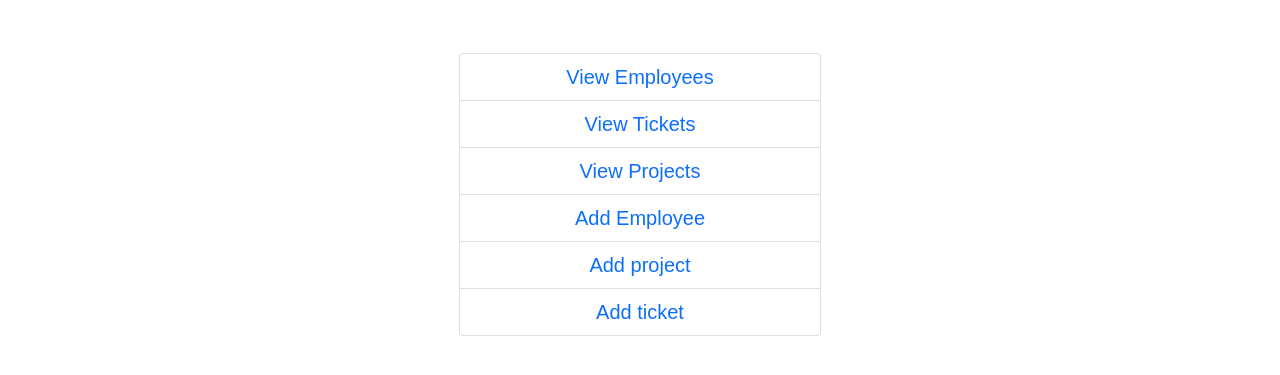
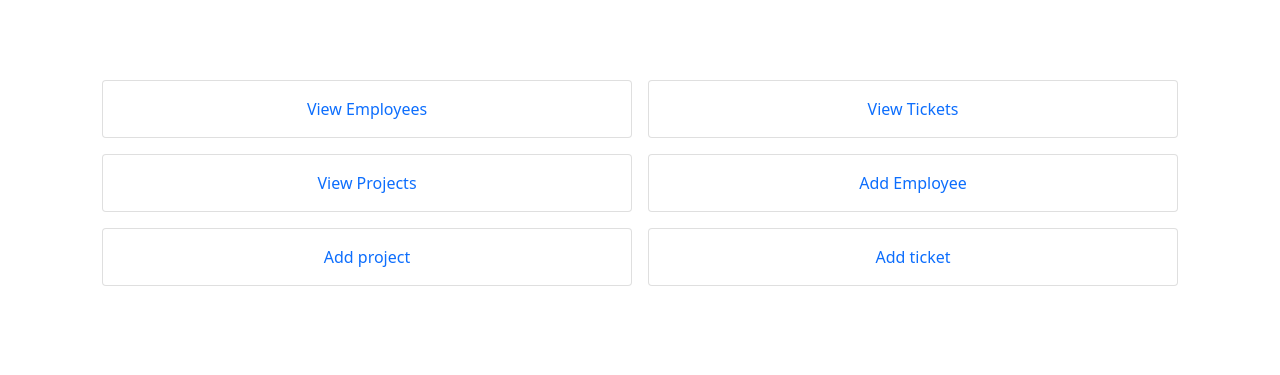
Before and after one commit to pj8912/php_bug_tracking, a PHP site: page /php_bug_tracking/index.php in a window 1280 px wide. Shown: the part 56-431 px from the top of the page. Run offline with PHP 8.4, Linux system fonts and the light colour scheme; the visitor is signed in with stand-in values (Sample User, id 1).

Commit message:
getdev included

```diff
--- a/index.php
+++ b/index.php
@@ -131,33 +131,60 @@
 <?php
 
 if (isset($_SESSION['u_id'])) {
-	echo '<ul class="list-group mt-5 col-md-4 m-auto " style="font-size:20px;text-align:center;font-family:arial;padding:5px">
-		<li class="list-group-item">
+
+	echo '
+
+	<div class="row mt-5 text-center p-4">
+	<div class="col-md-4 m-2 card card-body">
 		<a href="' . URL . '/employee/employees.php">View Employees</a>
-		</li>
-		<li class="list-group-item">
+	</div>
+	<div class="col-md-4 m-2 card card-body">
 		<a href="' . URL . '/ticket/tickets.php">View Tickets</a>
-		</li>
-		<li class="list-group-item">
+	</div>
+	<div class="col-md-4 m-2 card card-body">
 		<a href="' . URL . '/project/projects.php">View Projects</a>
-		</li>
-		<li class="list-group-item">
+	</div>
+	<div class="col-md-4 m-2 card card-body">
 		<a href="' . URL . '/employee/index.php">Add Employee</a>
-		</li>
-		<li class="list-group-item">
+	</div>
+	<div class="col-md-4 m-2 card card-body">
 		<a href="' . URL . '/project/index.php">Add project </a>
-		</li>
-		<li class="list-group-item">
+	</div>
+	<div class="col-md-4 m-2 card card-body">
 		<a href="' . URL . '/ticket/index.php">Add ticket </a>
-		</li>
+	</div>
+</div>
 
-	</ul>';
+	';
+	// echo '<ul class="list-group mt-5 col-md-4 m-auto " style="font-size:20px;text-align:center;font-family:arial;padding:5px">
+	// 	<li class="list-group-item">
+	// 		<a href="' . URL . '/employee/employees.php">View Employees</a>
+	// 	</li>
+	// 	<li class="list-group-item">
+	// 		<a href="' . URL . '/ticket/tickets.php">View Tickets</a>
+	// 	</li>
+	// 	<li class="list-group-item">
+	// 		<a href="' . URL . '/project/projects.php">View Projects</a>
+	// 	</li>
+	// 	<li class="list-group-item">
+	// 		<a href="' . URL . '/employee/index.php">Add Employee</a>
+	// 	</li>
+	// 	<li class="list-group-item">
+	// 		<a href="' . URL . '/project/index.php">Add project </a>
+	// 	</li>
+	// 	<li class="list-group-item">
+	// 		<a href="' . URL . '/ticket/index.php">Add ticket </a>
+	// 	</li>
+
+	// </ul>';
 }
 ?>
+
 
 
 </body>
 <!-- JavaScript Bundle with Popper -->
 <script src="https://cdn.jsdelivr.net/npm/bootstrap@5.1.3/dist/js/bootstrap.bundle.min.js" integrity="sha384-ka7Sk0Gln4gmtz2MlQnikT1wXgYsOg+OMhuP+IlRH9sENBO0LRn5q+8nbTov4+1p" crossorigin="anonymous"></script>
 
+
 </html>
--- a/ticket/getDev.php
+++ b/ticket/getDev.php
@@ -1,5 +1,5 @@
 <?php
 
 $conn = mysqli_connect('localhost', 'root', '', 'php_bug_tracking');
-$sql = "SELECT * FROM employees WHERE e_roles = 'php dev' or 'dev'";
+$sql = "SELECT * FROM employees WHERE e_roles ='dev' OR e_roles ='php dev' ";
 $result = mysqli_query($conn, $sql);
```
Lines whose indentation alone changed are shown as unchanged.
